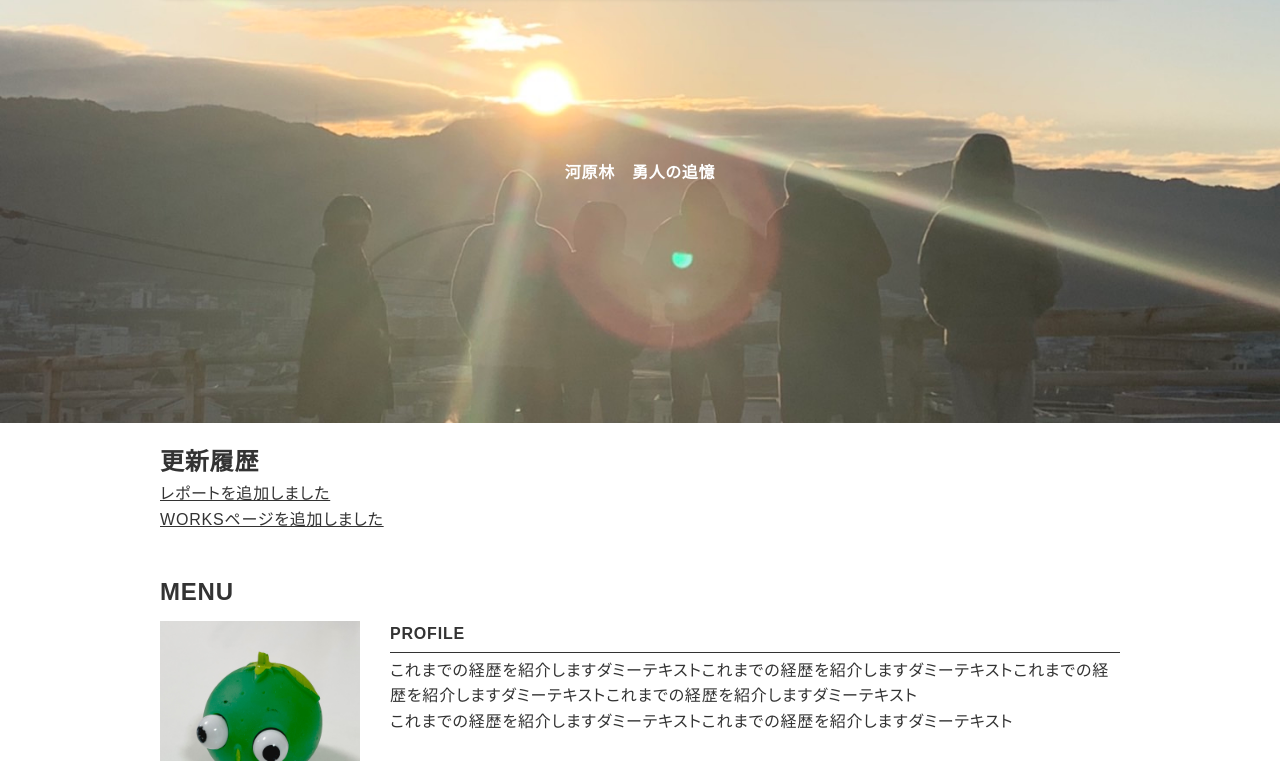
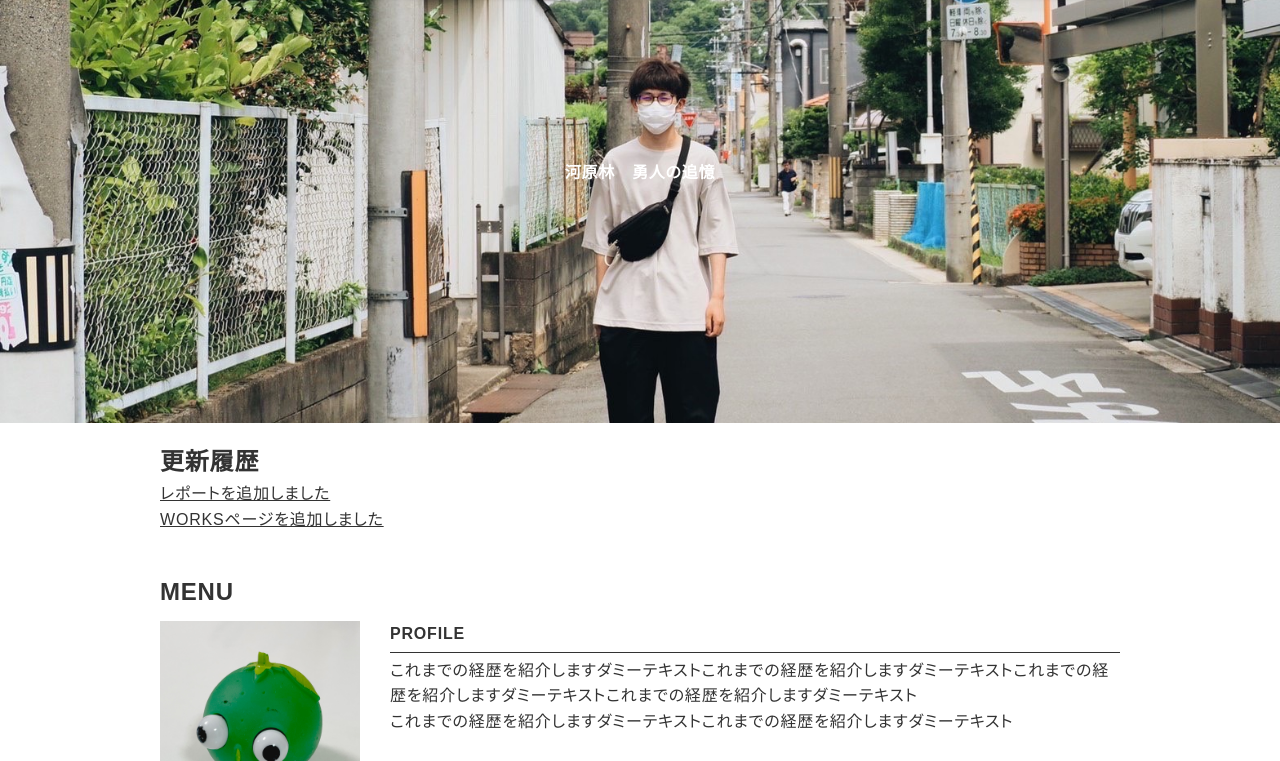
Before and after one commit to KUAD-XtechDesign/website2022-kawarabayashi-hayato, a plain HTML site: page index.html in a window 1280 px wide. Shown: the part 77-838 px from the top of the page. Drawn offline with nearby package versions, Linux system fonts and the light colour scheme.

Commit message:
背景交換

```diff
--- a/css/style.css
+++ b/css/style.css
@@ -199,7 +199,7 @@ body.contents_page {/* classにcontents_pageが指定されているbodyタグ *
   height: 500px;
   color: #fff;
   font-weight: bold;
-  background-image: url(../images/website_haikei.jpg);/* 背景画像 */
+  background-image: url(../images/websitehaikei2.jpg);/* 背景画像 */
   background-size: cover;/* 背景画像のサイズ 要素いっぱいに表示 */
   background-position: center center;/* 背景画像の位置 */
   background-attachment: fixed;/* スクロールしたときの背景画像の位置 固定 */
```
